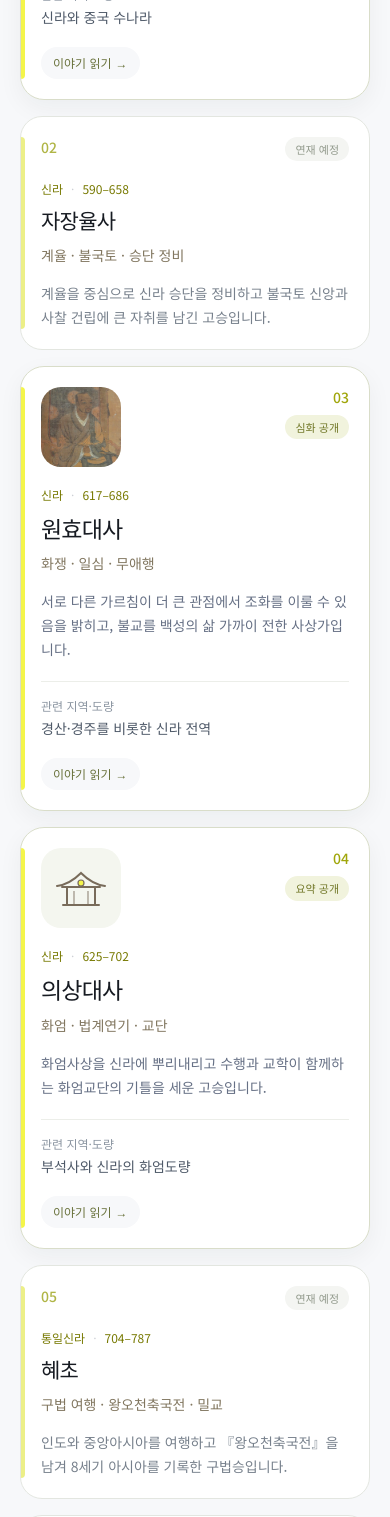
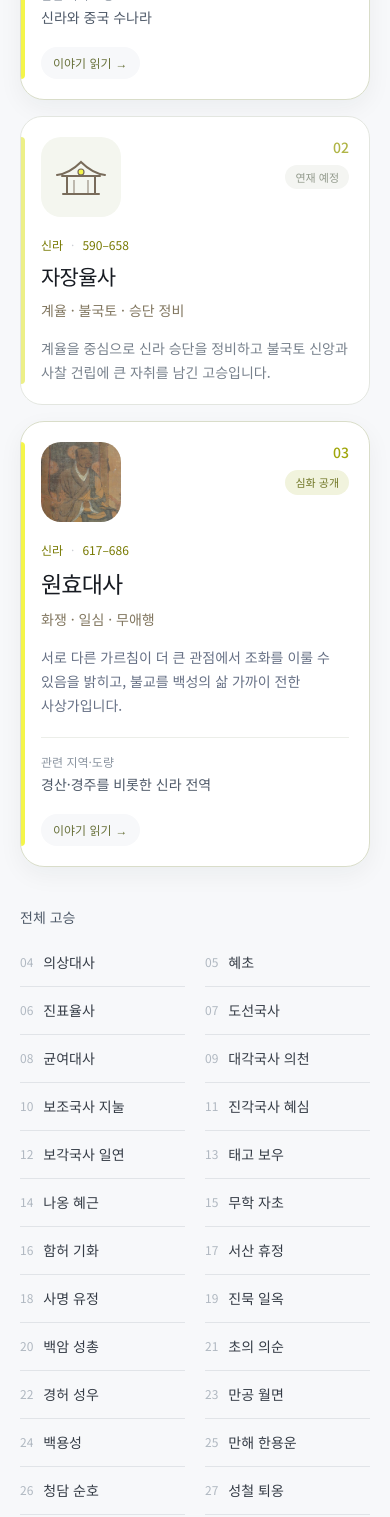
Before and after one commit to bcrow1102/yun, a Next.js app: page /resources/masters in a window 390 px wide. Shown: the part 900-2417 px from the top of the page. Built offline with nearby package versions, Linux system fonts and the light colour scheme.

Commit message:
fix: 문의 이메일 최종 반영

```diff
--- a/app/components/BottomNav.tsx
+++ b/app/components/BottomNav.tsx
@@ -25,18 +25,18 @@ const navItems = [
     ),
   },
   {
-    id: "seek",
-    label: "구직",
-    href: "/job-seekers",
+    id: "diy",
+    label: "DIY",
+    href: "/events/promote",
     icon: (
       <svg xmlns="http://www.w3.org/2000/svg" fill="none" viewBox="0 0 24 24" strokeWidth={1.8} stroke="currentColor" className="w-6 h-6">
-        <path strokeLinecap="round" strokeLinejoin="round" d="M15.75 6a3.75 3.75 0 1 1-7.5 0 3.75 3.75 0 0 1 7.5 0ZM4.501 20.118a7.5 7.5 0 0 1 14.998 0A17.933 17.933 0 0 1 12 21.75c-2.676 0-5.216-.584-7.499-1.632Z" />
+        <path strokeLinecap="round" strokeLinejoin="round" d="M13.5 6H6.75A1.75 1.75 0 0 0 5 7.75v9.5A1.75 1.75 0 0 0 6.75 19h9.5A1.75 1.75 0 0 0 18 17.25V10.5M14.5 5.5l4 4M13 11l1.1-4.1L17.9 3.1a1.4 1.4 0 0 1 2 2L16.1 8.9 13 11Z" />
       </svg>
     ),
   },
   {
     id: "events",
-    label: "행사",
+    label: "행사·교육",
     href: "/events",
     icon: (
       <svg xmlns="http://www.w3.org/2000/svg" fill="none" viewBox="0 0 24 24" strokeWidth={1.8} stroke="currentColor" className="w-6 h-6">
@@ -45,9 +45,9 @@ const navItems = [
     ),
   },
   {
-    id: "experience",
-    label: "체험",
-    href: "/temples/stay",
+    id: "temples",
+    label: "사찰",
+    href: "/temples/guide",
     icon: (
       <svg
         xmlns="http://www.w3.org/2000/svg"
@@ -70,9 +70,13 @@ const navItems = [
 export default function BottomNav() {
   const pathname = usePathname();
 
-  const isCurrentItem = (href: string) => {
+  const isCurrentItem = (id: string, href: string) => {
     if (href === "/") return pathname === "/";
-    if (href === "/temples/stay") return pathname.startsWith("/temples");
+    if (id === "diy") return pathname.startsWith("/events/promote");
+    if (id === "events") {
+      return pathname.startsWith("/events") && !pathname.startsWith("/events/promote");
+    }
+    if (id === "temples") return pathname.startsWith("/temples");
     return pathname.startsWith(href);
   };
 
@@ -82,7 +86,7 @@ export default function BottomNav() {
     >
       <div className="mx-auto flex max-w-lg items-center px-2 pt-1.5">
         {navItems.map((item) => {
-          const isActive = isCurrentItem(item.href);
+          const isActive = isCurrentItem(item.id, item.href);
           return (
             <Link
               key={item.id}
@@ -101,7 +105,7 @@ export default function BottomNav() {
                 {item.icon}
               </span>
               <span
-                className={`text-[11px] font-medium transition-colors ${isActive ? "text-[#6B7684]" : "text-[#B0B8C1]"
+                className={`whitespace-nowrap font-medium transition-colors ${item.id === "events" ? "text-[10px] tracking-[-0.04em]" : "text-[11px]"} ${isActive ? "text-[#6B7684]" : "text-[#B0B8C1]"
                   }`}
               >
                 {item.label}
--- a/app/components/MobileHome.tsx
+++ b/app/components/MobileHome.tsx
@@ -742,6 +742,14 @@ export default function MobileHome() {
                         <Link href="/temples/stay/new">템플스테이 등록</Link>
                         <Link href="/temples/food/new">사찰음식 등록</Link>
                     </div>
+
+                    <a
+                        href="mailto:bcrow1102@gmail.com"
+                        className="mt-3 inline-flex gap-2 whitespace-nowrap text-xs text-[#2563EB]"
+                    >
+                        <span>이메일 문의</span>
+                        <span>bcrow1102@gmail.com</span>
+                    </a>
                 </div>
 
                 <div className="mt-6 grid grid-cols-2 gap-2.5">
--- a/app/globals.css
+++ b/app/globals.css
@@ -40,6 +40,20 @@ body {
   font-family: var(--font-sans);
   font-synthesis: none;
   text-rendering: optimizeLegibility;
+}
+
+/* 모바일 한글 단어는 음절 중간에서 끊지 않고, 긴 주소만 필요할 때 감싼다. */
+@media (max-width: 767px) {
+  body {
+    word-break: keep-all;
+    overflow-wrap: break-word;
+  }
+
+  button,
+  [role="tab"],
+  nav a {
+    white-space: nowrap;
+  }
 }
 
 button {
--- a/app/page.tsx
+++ b/app/page.tsx
@@ -951,7 +951,16 @@ export default function Home() {
               </div>
 
               <div>
-                <h2 className="text-sm font-semibold">문의하기</h2>
+                <div className="flex items-center gap-4">
+                  <h2 className="shrink-0 text-sm font-semibold">문의하기</h2>
+                  <a
+                    href="mailto:bcrow1102@gmail.com"
+                    className="inline-flex gap-2 whitespace-nowrap text-xs font-normal text-[#2563EB]"
+                  >
+                    <span>이메일 문의</span>
+                    <span>bcrow1102@gmail.com</span>
+                  </a>
+                </div>
                 <div className="mt-4 grid grid-cols-2 gap-3">
                   <a
                     href="https://open.kakao.com/o/sulQHJGi"
--- a/app/resources/masters/page.tsx
+++ b/app/resources/masters/page.tsx
@@ -174,8 +174,9 @@ export default function KoreanMastersPage() {
                 </div>
 
                 {visibleMasters.length > 0 ? (
+                    <>
                     <div className="mt-5 grid gap-4 md:grid-cols-3">
-                        {visibleMasters.map((master) =>
+                        {visibleMasters.slice(0, 3).map((master) =>
                             master.status === "planned" ? (
                                 <article
                                     key={master.slug}
@@ -184,13 +185,19 @@ export default function KoreanMastersPage() {
                                     <span className="absolute inset-y-5 left-0 w-1 rounded-r-full bg-[#ECEF88]" />
 
                                     <div className="flex items-start justify-between gap-3">
-                                        <span className="text-sm font-medium text-[#B0B546]">
-                                            {master.number}
+                                        <span className="flex h-20 w-20 items-center justify-center rounded-[20px] bg-[#F4F6EF] text-[#786B5A]">
+                                            <RoofMark />
                                         </span>
 
-                                        <span className="rounded-full bg-[#F4F5F2] px-2.5 py-1 text-[11px] text-[#929A8C]">
-                                            연재 예정
-                                        </span>
+                                        <div className="text-right">
+                                            <span className="block text-sm font-medium text-[#B0B546]">
+                                                {master.number}
+                                            </span>
+
+                                            <span className="mt-2 inline-flex rounded-full bg-[#F4F5F2] px-2.5 py-1 text-[11px] text-[#929A8C]">
+                                                연재 예정
+                                            </span>
+                                        </div>
                                     </div>
 
                                     <div className="mt-5 flex items-center gap-2 text-xs text-[#777900]">
@@ -288,6 +295,35 @@ export default function KoreanMastersPage() {
                             ),
                         )}
                     </div>
+
+                    {visibleMasters.length > 3 ? (
+                        <section className="mt-10" aria-labelledby="all-masters-title">
+                            <h2
+                                id="all-masters-title"
+                                className="text-sm font-semibold text-[#4E5968]"
+                            >
+                                전체 고승
+                            </h2>
+
+                            <div className="mt-3 grid grid-cols-2 gap-x-5 md:grid-cols-3 md:gap-x-7 lg:grid-cols-5 lg:gap-x-8">
+                                {visibleMasters.slice(3).map((master) => (
+                                    <Link
+                                        key={master.slug}
+                                        href={`/resources/masters/${master.slug}`}
+                                        className="group flex min-h-12 items-center gap-2.5 border-b border-[#E1E4E8] transition-colors hover:border-[#B8BEC7]"
+                                    >
+                                        <span className="shrink-0 text-xs tabular-nums text-[#B0B8C1]">
+                                            {master.number.padStart(2, "0")}
+                                        </span>
+                                        <span className="truncate text-sm font-medium text-[#343B45] transition-colors group-hover:text-[#171B22]">
+                                            {master.name}
+                                        </span>
+                                    </Link>
+                                ))}
+                            </div>
+                        </section>
+                    ) : null}
+                    </>
                 ) : (
                     <div className="mt-5 rounded-[24px] border border-dashed border-[#D8DCCF] bg-white px-6 py-14 text-center">
                         <p className="text-base font-medium">
```
Also changed, not shown: 1 other file (tests, documents, lock files or other folders).
